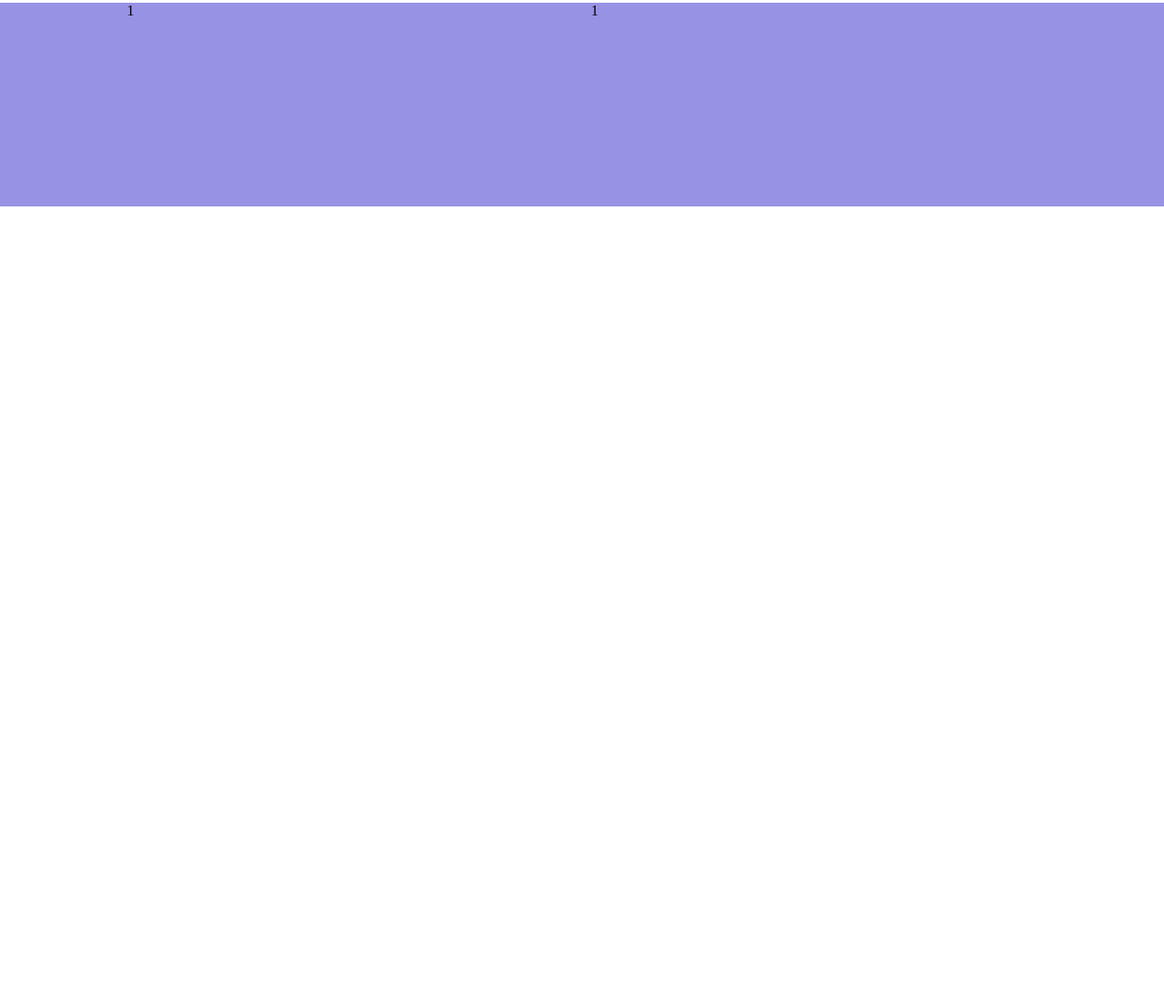
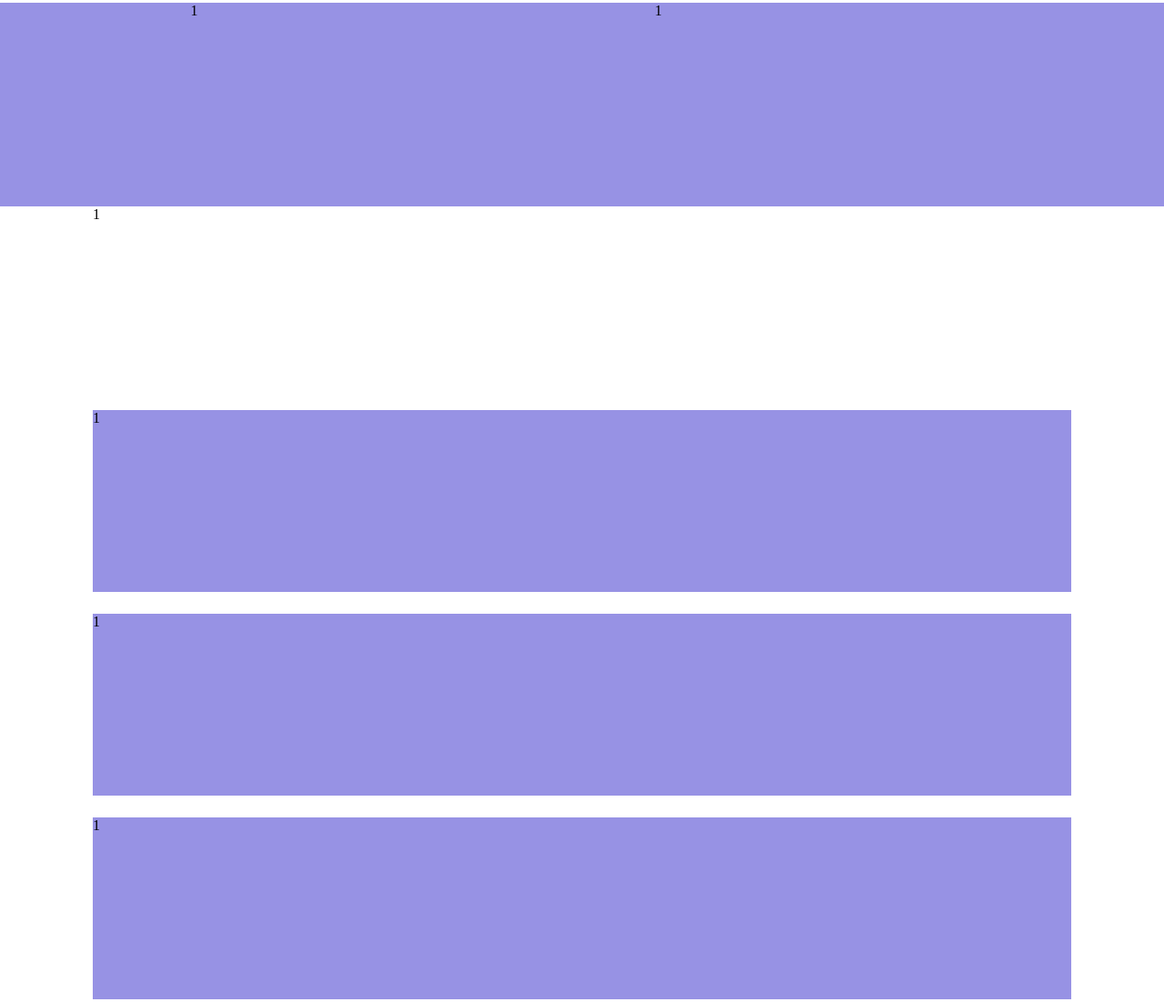
Before and after one commit to Mikel3010/htmlcss-responsive-layout, a plain HTML site: page index.html in a window 1280 px wide. Shown: the part 463-1565 px from the top of the page at 91% size. Before the commit the page ends 800 px from the top, so only its background shows below. Drawn offline with Linux system fonts and the light colour scheme.

Commit message:
struttura testimonials main

```diff
--- a/css/style.css
+++ b/css/style.css
@@ -14,6 +14,7 @@
     padding-left: 2rem;
     padding-right: 2rem;
     max-width: 1140px;
+    margin: 0 auto;
 }
 .flex{
     display: flex;
@@ -30,9 +31,6 @@
     width: 100%;
 }
 /* typo  */
-#strategic{
-    background-color: var(--first-color);
-}
 
 /* header  */
 header {
@@ -53,6 +51,12 @@ header li a{
 }
 .col-debug{
     height: 200px;
+}
+#strategic{
+    background-color: var(--first-color);
+}
+#testimonials .col:not(:first-child){
+    background-color: var(--first-color);
 }
 
 /* footer  */
--- a/index.html
+++ b/index.html
@@ -63,7 +63,22 @@
             </div>
         </section>
         <section id="testimonials">
-            <div class="container"></div>
+            <div class="container">
+                <div class="row">
+                    <div class="col">
+                        <div class="col-debug">1</div>
+                    </div>
+                    <div class="col">
+                        <div class="col-debug">1</div>
+                    </div>
+                    <div class="col">
+                        <div class="col-debug">1</div>
+                    </div>
+                    <div class="col">
+                        <div class="col-debug">1</div>
+                    </div>
+                </div>
+            </div>
         </section>
         <section id="benefits">
             <div class="container"></div>
```
